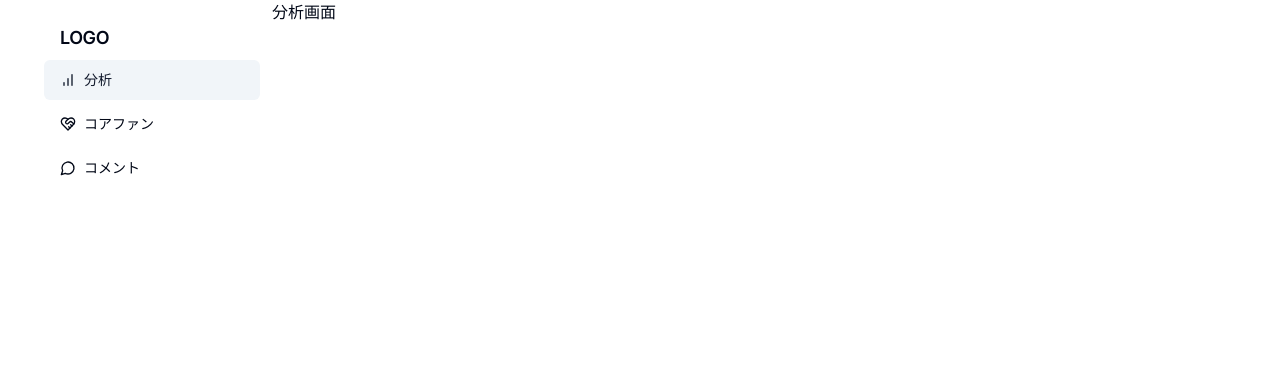
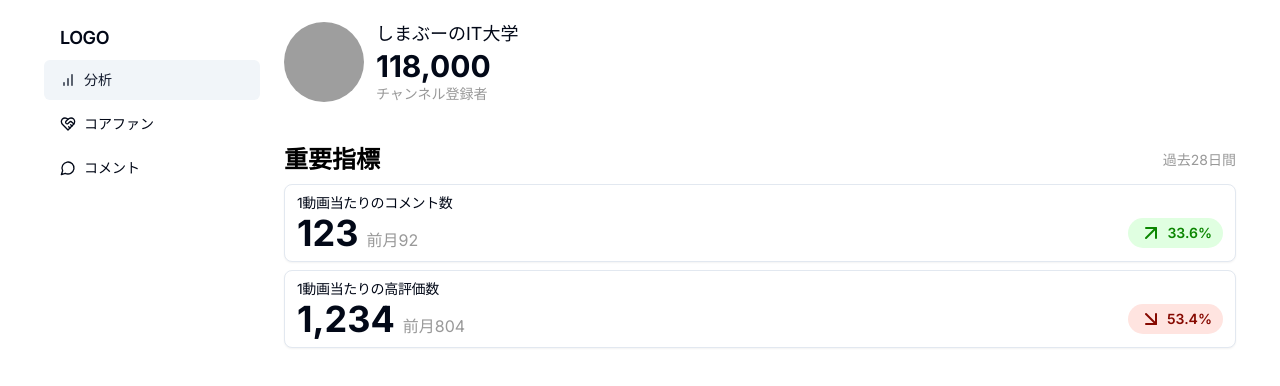
Before and after one commit to tube-app/frontend-web, a Next.js app: page / in a window 1280 px wide. Shown: the top 386 px of the page. Built offline with nearby package versions, Linux system fonts and the light colour scheme; grey boxes are pictures that could not be loaded.

Commit message:
💄 ざっくり分析ページを作った

```diff
--- a/app/page.tsx
+++ b/app/page.tsx
@@ -1,5 +1,104 @@
-import React from "react"
+import type { Metadata } from "next"
+import { ArrowDownRight, ArrowUpRight } from "lucide-react"
+
+import { Avatar, AvatarImage } from "@/components/ui/avatar"
+import { Badge } from "@/components/ui/badge"
+import { Card, CardContent, CardHeader, CardTitle } from "@/components/ui/card"
+
+export const metadata: Metadata = {
+  title: "分析画面",
+  description: "Generated by create next app",
+}
 
 export default function AnalysisPage() {
-  return <div>分析画面</div>
+  return (
+    <div className="flex flex-col gap-10 px-3 py-5">
+      <MyChannel
+        image="https://github.com/shadcn.png"
+        name="しまぶーのIT大学"
+        subscribers={118000}
+      />
+      <section className="flex flex-col gap-2">
+        <div className="flex items-center justify-between">
+          <p className="text-2xl font-bold text-[#000]">重要指標</p>
+          <p className="text-sm text-[#999]">過去28日間</p>
+        </div>
+        <SectionCard
+          title="1動画当たりのコメント数"
+          currentNum={123}
+          prevNum={92}
+          percentage={33.6}
+          isPlus
+        />
+        <SectionCard
+          title="1動画当たりの高評価数"
+          currentNum={1234}
+          prevNum={804}
+          percentage={53.4}
+        />
+      </section>
+    </div>
+  )
 }
+
+function MyChannel({
+  image,
+  name,
+  subscribers,
+}: {
+  image: string
+  name: string
+  subscribers: number
+}) {
+  return (
+    <div className="flex items-center gap-3 self-stretch">
+      <Avatar className="h-20 w-20">
+        <AvatarImage src={image} />
+      </Avatar>
+      <div className="flex flex-col items-start justify-center">
+        <p className="text-lg">{name}</p>
+        <p className="text-3xl font-bold">{subscribers.toLocaleString()}</p>
+        <p className="text-sm text-[#999]">チャンネル登録者</p>
+      </div>
+    </div>
+  )
+}
+
+function SectionCard({
+  title,
+  currentNum,
+  prevNum,
+  percentage,
+  isPlus = false,
+}: {
+  title: string
+  currentNum: number
+  prevNum: number
+  percentage: number
+  isPlus?: boolean
+}) {
+  return (
+    <Card className="gap-2 px-3 py-2">
+      <CardHeader className="p-0">
+        <CardTitle className="text-sm font-normal">{title}</CardTitle>
+      </CardHeader>
+      <CardContent className="flex items-center justify-between p-0">
+        <div className="flex items-baseline gap-2">
+          <p className="text-4xl font-bold">{currentNum.toLocaleString()}</p>
+          <div className="flex">
+            <p className="text-[#999]">前月</p>
+            <p className="text-[#999]">{prevNum.toLocaleString()}</p>
+          </div>
+        </div>
+        <Badge
+          variant={isPlus ? "plus" : "minus"}
+          className="flex items-center justify-center gap-1 text-sm"
+        >
+          {isPlus && <ArrowUpRight />}
+          {!isPlus && <ArrowDownRight />}
+          <span>{`${percentage}%`}</span>
+        </Badge>
+      </CardContent>
+    </Card>
+  )
+}
```
